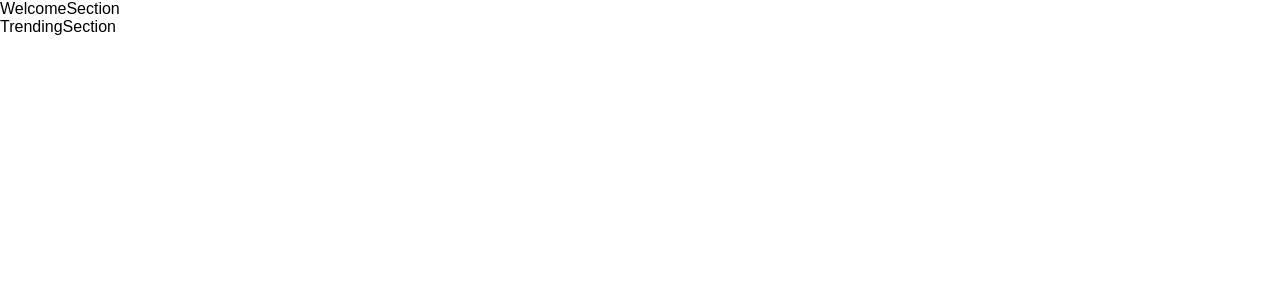
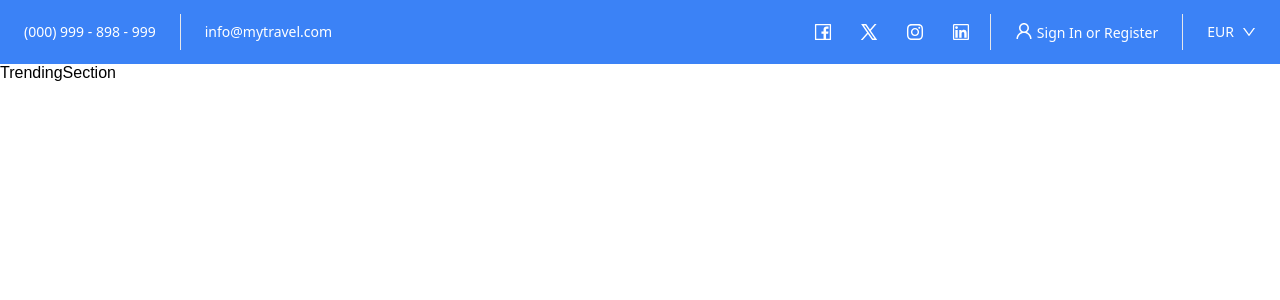
Before and after one commit to onurucuncu/travel-app, a React (Create React App) app: page / in a window 1280 px wide. Shown: the top 300 px of the page. Built offline with nearby package versions, Linux system fonts and the light colour scheme.

Commit message:
fix: NavigationBar update

```diff
--- /dev/null
+++ b/src/Features/WelcomeSection/Components/NavigationBar.jsx
@@ -0,0 +1,111 @@
+import React from "react";
+import {
+  FacebookOutlined,
+  XOutlined,
+  LinkedinOutlined,
+  InstagramOutlined,
+  UserOutlined,
+  DownOutlined,
+} from "@ant-design/icons";
+import { Dropdown, Space } from "antd";
+
+const items = [
+  {
+    label: (
+      <a
+        target="_blank"
+        rel="noopener noreferrer"
+        href="https://www.antgroup.com"
+      >
+        USD
+      </a>
+    ),
+    key: "0",
+  },
+  {
+    label: (
+      <a
+        target="_blank"
+        rel="noopener noreferrer"
+        href="https://www.aliyun.com"
+      >
+        EUR
+      </a>
+    ),
+    key: "1",
+  },
+  {
+    label: (
+      <a
+        target="_blank"
+        rel="noopener noreferrer"
+        href="https://www.aliyun.com"
+      >
+        TRY
+      </a>
+    ),
+    key: "2",
+  },
+];
+
+const paragraphCSS =
+  "my-2 mr-6 ml-6 cursor-pointer text-white duration-75 font-extralight hover:text-gray-300";
+  const iconsCSS =
+    "text-lg text-white hover:bg-white hover:text-black hover:rounded-full p-2 duration-200 text-lg hover:shadow-[0_0_15px_1px_rgba(255,255,255,0.7)] transition-all transform hover:-translate-y-1";
+
+const NavigationBar = () => {
+  return (
+    <div className="h-16 flex items-center justify-between font-sans text-sm bg-blue-500">
+      <div className="left-menu-items bg-transparent flex">
+        <div className="my-4 border-r flex items-center justify-center">
+          <div className={paragraphCSS}>(000) 999 - 898 - 999</div>
+        </div>
+
+        <div className="my-4 flex items-center justify-center">
+          <div className={paragraphCSS}>info@mytravel.com</div>
+        </div>
+      </div>
+      <div className="right-menu-items bg-transparent flex">
+        <div className="my-4 border-r flex items-center justify-center">
+          <div className="mr-3">
+            <FacebookOutlined className={iconsCSS} />
+          </div>
+          <div className="mr-3">
+            <XOutlined className={iconsCSS} />
+          </div>
+          <div className="mr-3">
+            <InstagramOutlined className={iconsCSS} />
+          </div>
+          <div className="mr-3">
+            <LinkedinOutlined className={iconsCSS} />
+          </div>
+        </div>
+
+        <div className="my-4 flex border-r items-center justify-center">
+          <div className={paragraphCSS}>
+            <UserOutlined className="text-lg" /> Sign In or Register
+          </div>
+        </div>
+
+        <div className="my-4 flex items-center justify-center">
+          <div className={paragraphCSS}>
+            <Dropdown
+              menu={{
+                items,
+              }}
+            >
+              <a onClick={(e) => e.preventDefault()}>
+                <Space>
+                  EUR
+                  <DownOutlined />
+                </Space>
+              </a>
+            </Dropdown>
+          </div>
+        </div>
+      </div>
+    </div>
+  );
+};
+
+export default NavigationBar;
--- a/src/Features/WelcomeSection/index.js
+++ b/src/Features/WelcomeSection/index.js
@@ -1,8 +1,12 @@
 import React from 'react'
+import NavigationBar from './Components/NavigationBar'
 
 const WelcomeSection = () => {
   return (
-    <div>WelcomeSection</div>
+    <div>
+
+      <NavigationBar/>
+    </div>
   )
 }
 
```
Also changed, not shown: src/Features/WelcomeSection/Components/MenuSection.jsx (added).
